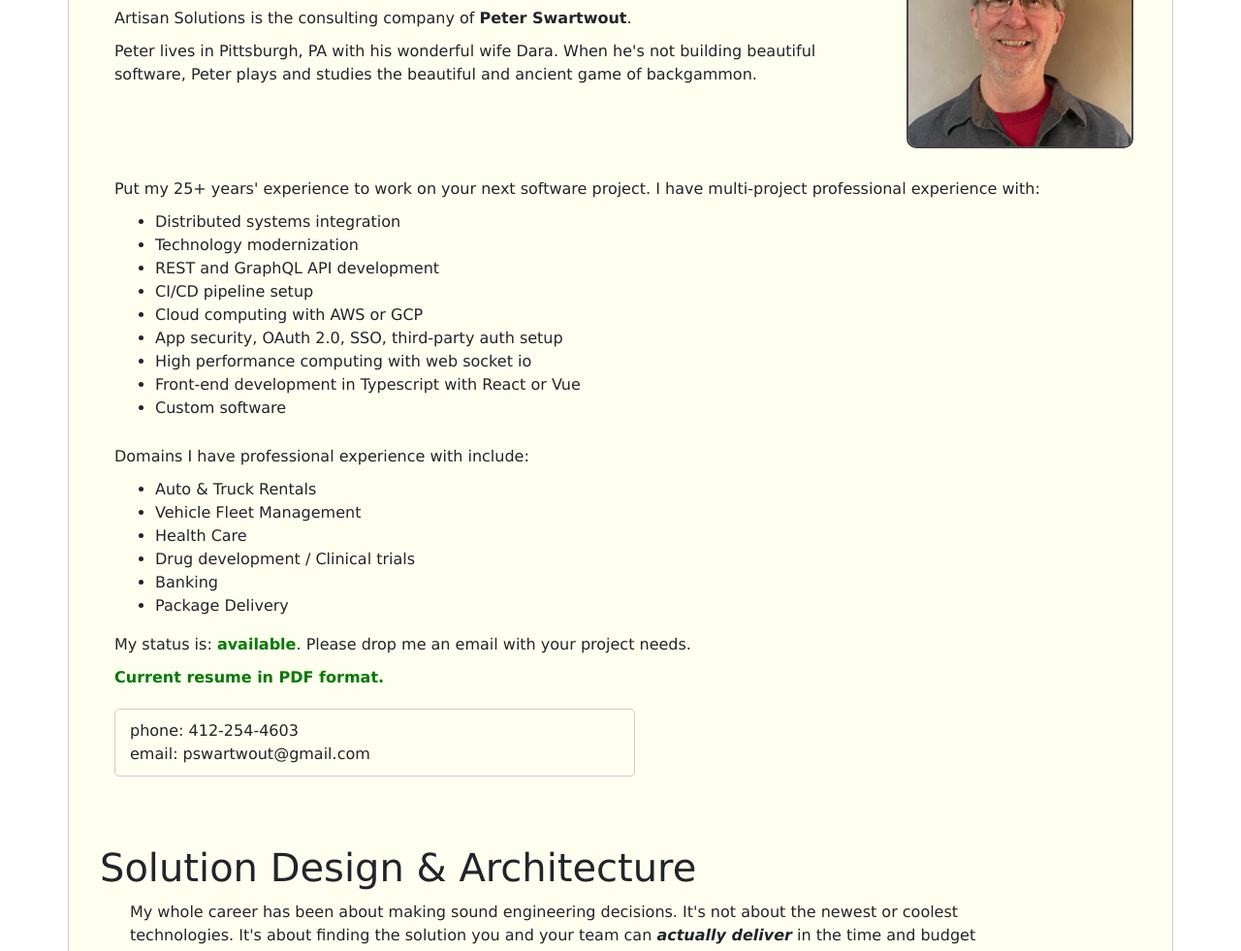
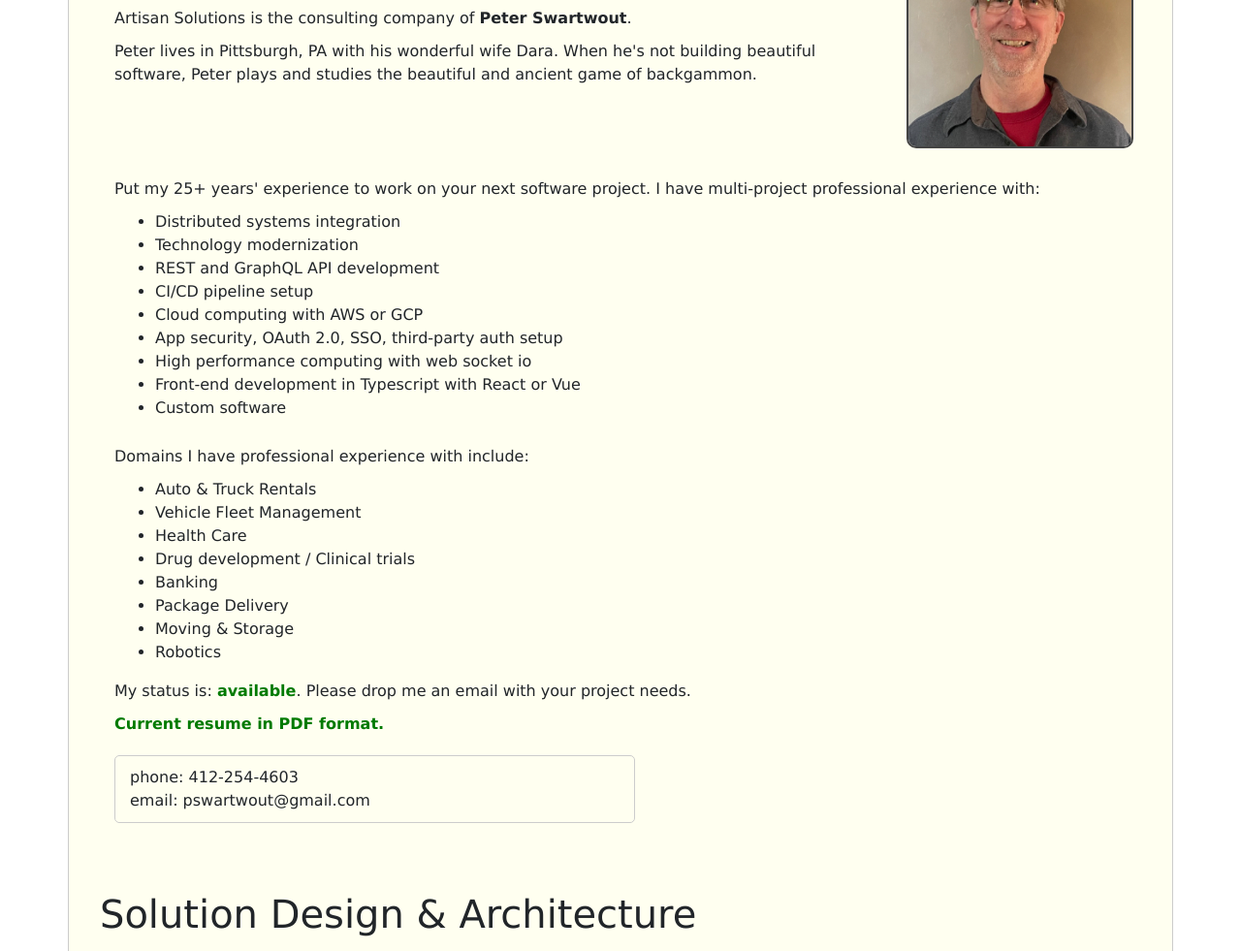
Before and after one commit to pblackwood/artisan-solutions, a plain HTML site: page index.html in a window 1280 px wide. Shown: the part 119-1100 px from the top of the page at 97% size. Drawn offline with nearby package versions, Linux system fonts and the light colour scheme.

Commit message:
Added some content.

```diff
--- a/index.html
+++ b/index.html
@@ -59,6 +59,8 @@
                 <li>Drug development / Clinical trials</li>
                 <li>Banking</li>
                 <li>Package Delivery</li>
+                <li>Moving & Storage</li>
+                <li>Robotics</li>
             </ul>
             <p>
                 My status is: <span class="status-available">available</span>. Please drop me an email with your
```
Also changed, not shown: public/index.html (+2 -0 lines).
